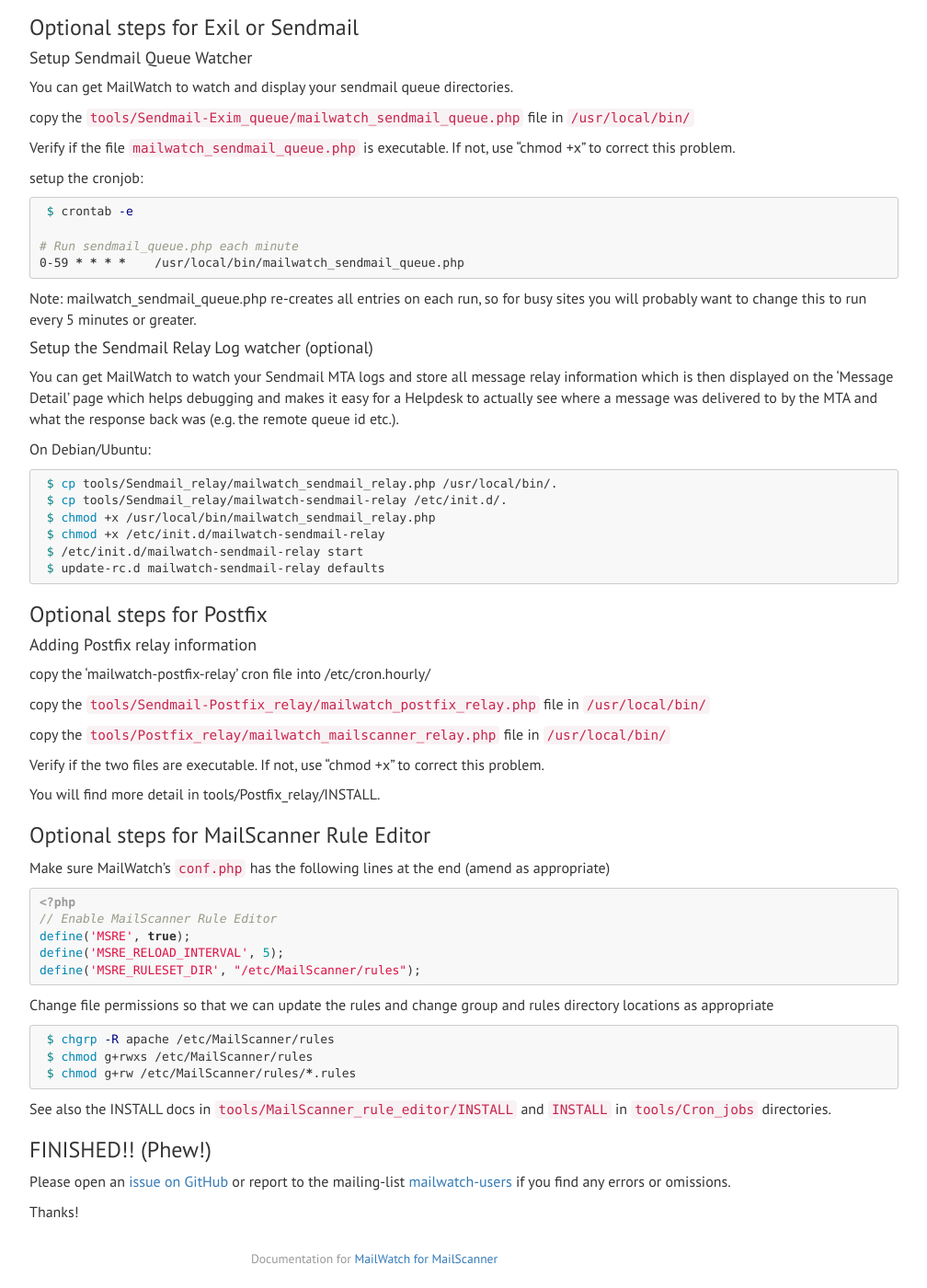
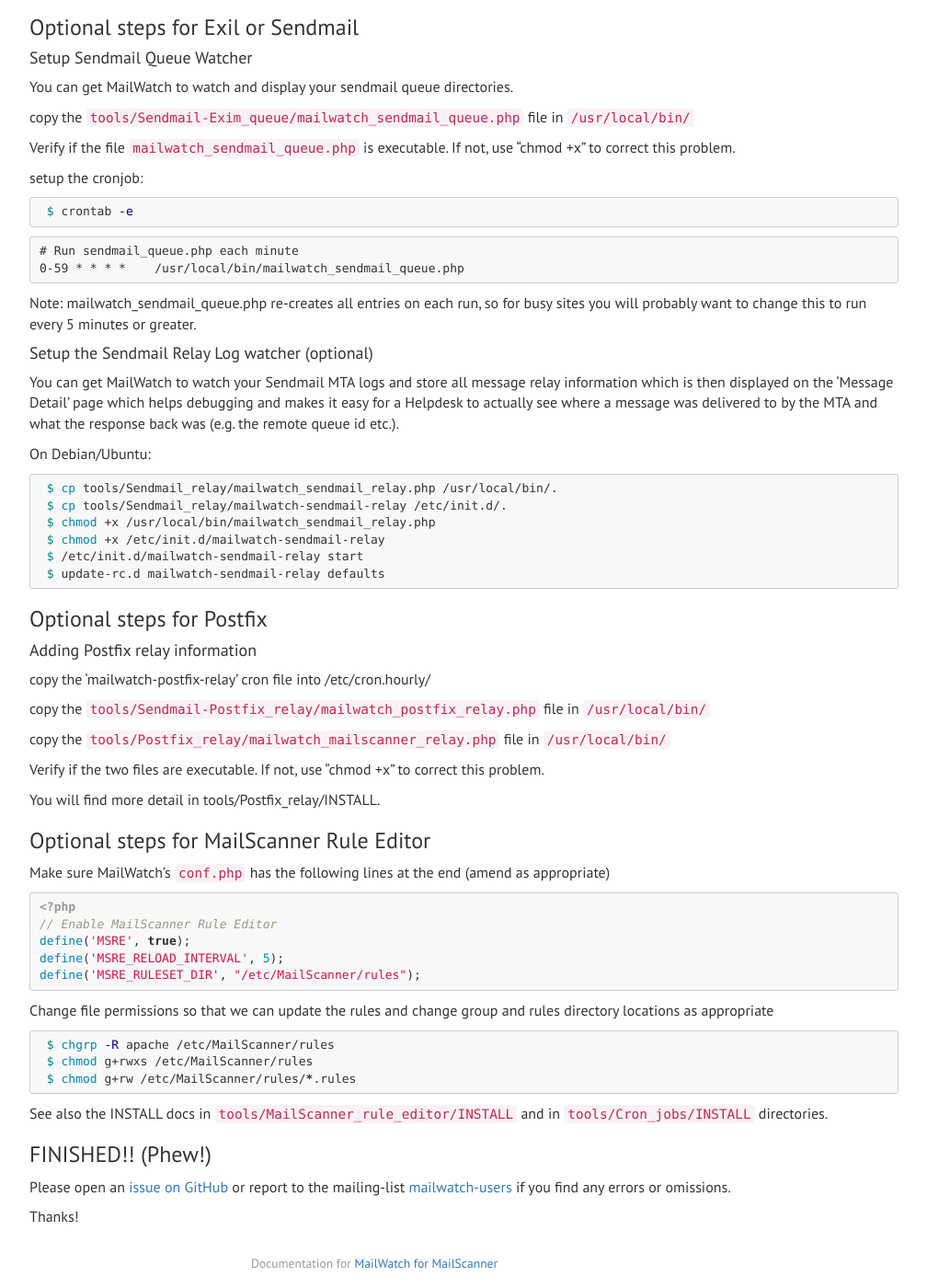
Before and after one commit to mailwatch/mailwatch-docs, a Jekyll site: the page built from _posts/2014-07-29-installing.md, in a window 1280 px wide and 1400 px high, scrolled down 4802 px. Shown: the whole window at 92% size, without its empty margins (233-1241 px from the left). Built offline with Jekyll 4.4.1, drawn with Linux system fonts in a browser that asks for light colours; nearby versions of some CDN libraries; some of the changed text lies outside the part shown.

Commit message:
More update

````diff
--- a/_posts/2014-07-29-installing.md
+++ b/_posts/2014-07-29-installing.md
@@ -118,7 +118,7 @@ mysql> INSERT INTO users SET username = '<username>', password = MD5('<password>
 Stop MailScanner
 
 ```shell
- $ service MailScanner stop
+ $ service mailscanner stop
 ```
 
 Next edit `/etc/MailScanner/MailScanner.conf` - you need to make sure that the following options are set:
@@ -214,7 +214,7 @@ debug: Score set 3 chosen.
 Start MailScanner up again.
 
 ```shell
- $ service MailScanner start && tail -f /var/log/maillog
+ $ service mailscanner start && tail -f /var/log/maillog
 ```
 
 You should see something like:
@@ -283,7 +283,8 @@ setup the cronjob:
 
 ```shell
  $ crontab -e
-
+```
+```
 # Run sendmail_queue.php each minute
 0-59 * * * * 	/usr/local/bin/mailwatch_sendmail_queue.php
 ```
@@ -339,7 +340,7 @@ Change file permissions so that we can update the rules and change group and rul
  $ chmod g+rw /etc/MailScanner/rules/*.rules
 ```
 
-See also the INSTALL docs in `tools/MailScanner_rule_editor/INSTALL` and `INSTALL` in `tools/Cron_jobs` directories.
+See also the INSTALL docs in `tools/MailScanner_rule_editor/INSTALL` and in `tools/Cron_jobs/INSTALL` directories.
 
 ### FINISHED!! (Phew!)
 
````
